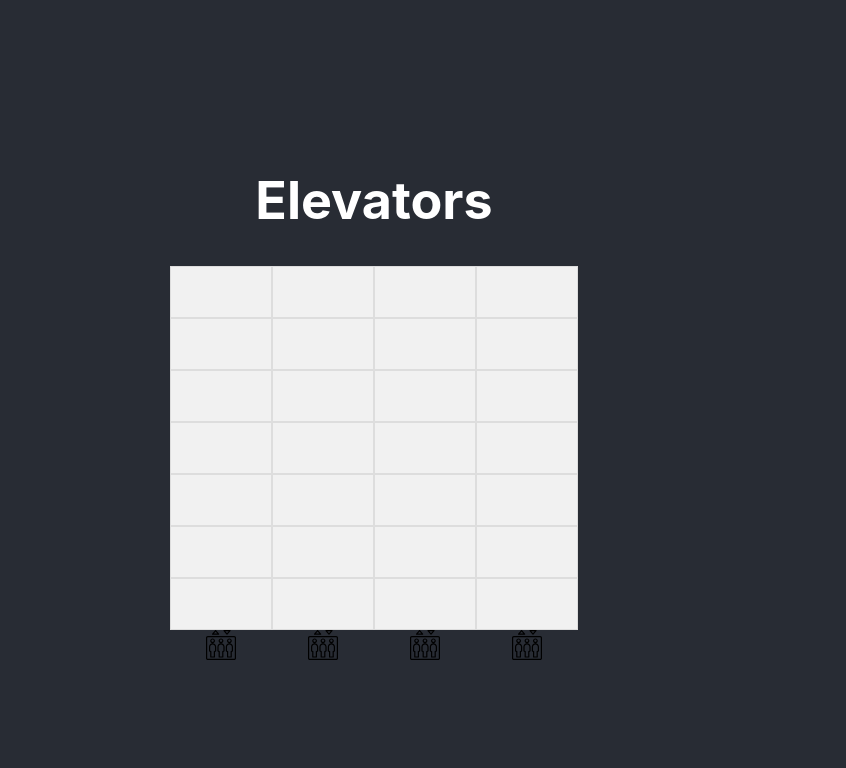
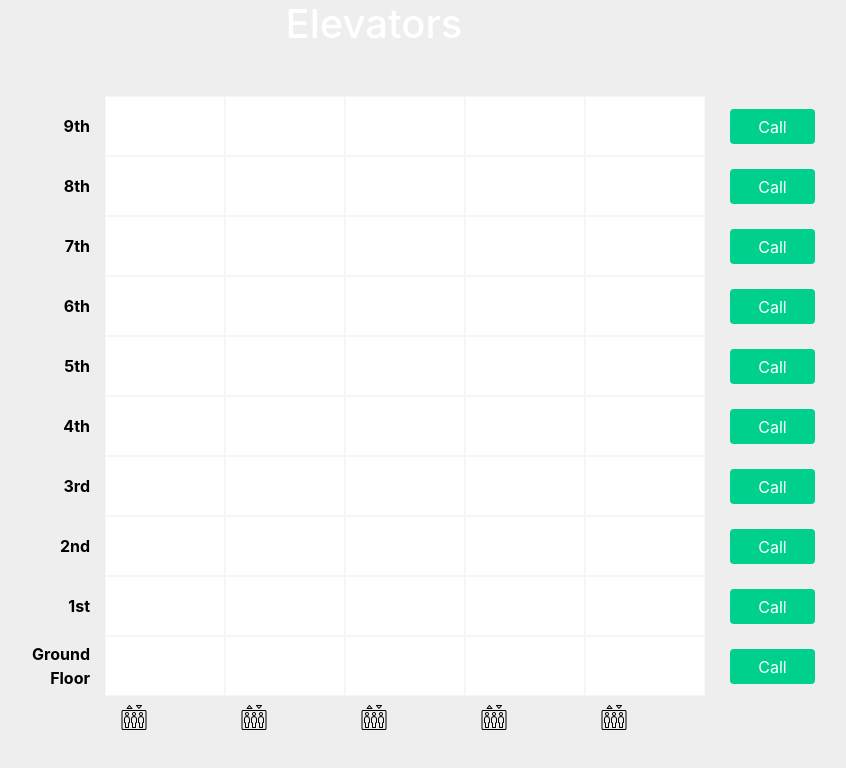
Before and after one commit to OfirSab/elevators, a React (Create React App) app: page / in a window 1280 px wide. Shown: the top 768 px of the page, without its empty margins (266-1112 px from the left). Built offline with nearby package versions, Linux system fonts and the light colour scheme.

Commit message:
update surface

```diff
--- a/public/index.html
+++ b/public/index.html
@@ -8,21 +8,9 @@
       name="description"
       content="Web site created using create-react-app"
     />
-    <!--
-      manifest.json provides metadata used when your web app is installed on a
-      user's mobile device or desktop. See https://developers.google.com/web/fundamentals/web-app-manifest/
-    -->
     <link rel="manifest" href="%PUBLIC_URL%/manifest.json" />
-    <!--
-      Notice the use of %PUBLIC_URL% in the tags above.
-      It will be replaced with the URL of the `public` folder during the build.
-      Only files inside the `public` folder can be referenced from the HTML.
-
-      Unlike "/favicon.ico" or "favicon.ico", "%PUBLIC_URL%/favicon.ico" will
-      work correctly both with client-side routing and a non-root public URL.
-      Learn how to configure a non-root public URL by running `npm run build`.
-    -->
-    <title>React App</title>
+    <link href="https://cdn.jsdelivr.net/npm/bootstrap@5.0.0-beta3/dist/css/bootstrap.min.css" rel="stylesheet" integrity="sha384-eOJMYsd53ii+scO/bJGFsiCZc+5NDVN2yr8+0RDqr0Ql0h+rP48ckxlpbzKgwra6" crossorigin="anonymous">
+    <title>Elevators</title>
   </head>
   <body>
     <noscript>You need to enable JavaScript to run this app.</noscript>
--- a/src/App.css
+++ b/src/App.css
@@ -14,12 +14,12 @@
 }
 
 .App-header {
-	background-color: #282c34;
+	background-color: rgb(238, 238, 238);
 	min-height: 100vh;
 	display: flex;
 	flex-direction: column;
 	align-items: center;
-	justify-content: center;
+	/* justify-content: center; */
 	font-size: calc(10px + 2vmin);
 	color: white;
 }
@@ -36,17 +36,54 @@
 		transform: rotate(360deg);
 	}
 }
+.building {
+	width: 60%;
+	height: 70%;
+	align-self: center;
+	display: flex;
+	flex-direction: column-reverse;
+	margin-top: 40px;
+}
 .floor {
+	display: flex;
+	justify-content: space-evenly;
+	margin: 0 auto;
+	position: relative;
+	align-items: center;
+}
+p {
 	width: 100px;
-	height: 50px;
-	background-color: #f1f1f1;
-	border: 1px solid;
-	border-color: rgb(221, 221, 221);
+	text-align: right;
+	margin: 0;
+	margin-right: 15px;
+	font-size: 16px;
+	color: #000000;
+	font-weight: bold;
+}
+.floor-square {
+	width: 120px;
+	height: 60px;
+	background-color: #ffffff;
+	border: 0.1px solid;
+	border-color: rgb(246, 246, 246);
 }
 .elevator-logo {
-	width: 60px;
-	height: 30px;
+	width: 120px;
+	height: 25px;
+}
+.elevators {
+	justify-content: space-between;
 }
 .elevator {
 	display: inline-block;
 }
+.btn {
+	width: 85px;
+	height: 35px;
+	margin-left: 25px;
+	border: none;
+	font-size: 16px;
+}
+.btn-success {
+	background-color: rgb(0, 208, 142);
+}
--- a/src/App.js
+++ b/src/App.js
@@ -1,7 +1,7 @@
 import './App.css';
-import Elevators from './components/Elevators'
 import Preference from './components/Preference'
 import Building from './components/Building'
+
 
 function App() {
   const elevatorNumber = 5;
--- a/src/components/Building.js
+++ b/src/components/Building.js
@@ -1,23 +1,23 @@
 import React from 'react'
 import Elevator from './Elevator'
+import Floor from './Floor'
 
-const Building = () => {
-    const elevators = 4;
-    const elevatorsArr = [];
-    for (let i = 0; i < elevators; i++) {
-        elevatorsArr.push(
+const Building = ({numberOfElevators,numberOfFloors}) => {
+    const elevators = []
+    for (let i = 0; i < numberOfElevators; i++) {
+      elevators.push(
           <Elevator key={i}></Elevator>
         );
-        // elevatorsObjectArr.push({
-        //   index: i,
-        //   elevatorId: [`e${i + 1}`],
-        //   currentFloor: 0,
-        //   isFree: true
-        // });
       }
+      const arr = [];
+      for(var i=0;i<numberOfFloors;i++){ arr.push(i)}
     return (
         <div className="building">
-            {elevatorsArr}
+          <div className="elevators">
+          {elevators}
+          </div>
+            {arr.map((index)=>(<Floor numberOfElevators={numberOfElevators} floorNumber={index} key={index}/>))}
+
         </div>
     )
 }
--- a/src/components/Elevator.js
+++ b/src/components/Elevator.js
@@ -1,22 +1,12 @@
 import React, { useEffect, Fragment } from 'react'
-import elevatorIcon from '../elevator-icon.svg';
 import ElevatorSvg from './ElevatorSvg'
-import Floor from './Floor'
 
-const elevator = () => {
-    const floors = [1,2,3,4,5,6,7];
-    const callsButtons = []
-    for (let i = 0; i < floors; i++) {
-      callsButtons.push(
-        <button>Call</button>
-      );
-    }
+const Elevator = () => {
     return (
             <div className="elevator">
-            {floors.map(user => (<Floor key={user}/>))}
             <ElevatorSvg color="black"/>
             </div>
     )
   }
 
-export default elevator;
+export default Elevator;
--- a/src/components/Floor.js
+++ b/src/components/Floor.js
@@ -1,8 +1,38 @@
 import React from 'react'
 
-const floor = (user) => {
+const floor = ({numberOfElevators,floorNumber}) => {
+    const floors = {
+        squars: [],
+        name: "",
+    }
+    // console.log(floorNumber);
+    switch(parseInt(floorNumber)){
+        case 0:
+            floors.name = "Ground Floor"
+            break;
+        case 1:
+            floors.name = "1st"
+            break;
+        case 2:
+            floors.name = floorNumber+"nd"
+            break;
+        case 3:
+            floors.name = floorNumber+"rd"
+            break;
+        default:
+            floors.name = floorNumber+"th"
+            break;
+    }
+    for (let i = 0; i < numberOfElevators; i++) {
+        floors.squars.push(
+            <div className="floor-square" key={i}></div>
+        );
+      }
     return (
         <div className="floor">
+            <p>{floors.name}</p>
+            {floors.squars}
+            <button type="button" className="btn btn-success">Call</button>
         </div>
     )
 }
```
